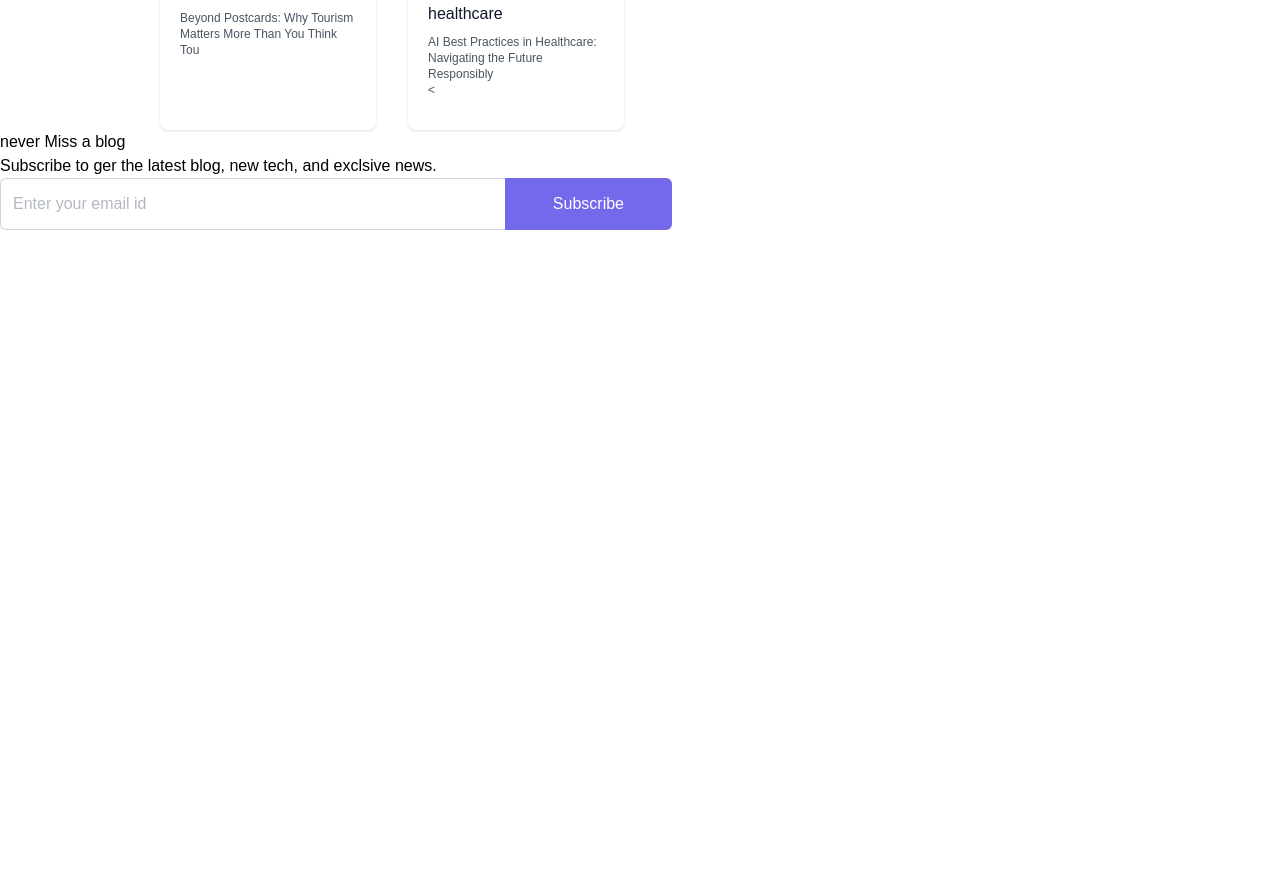
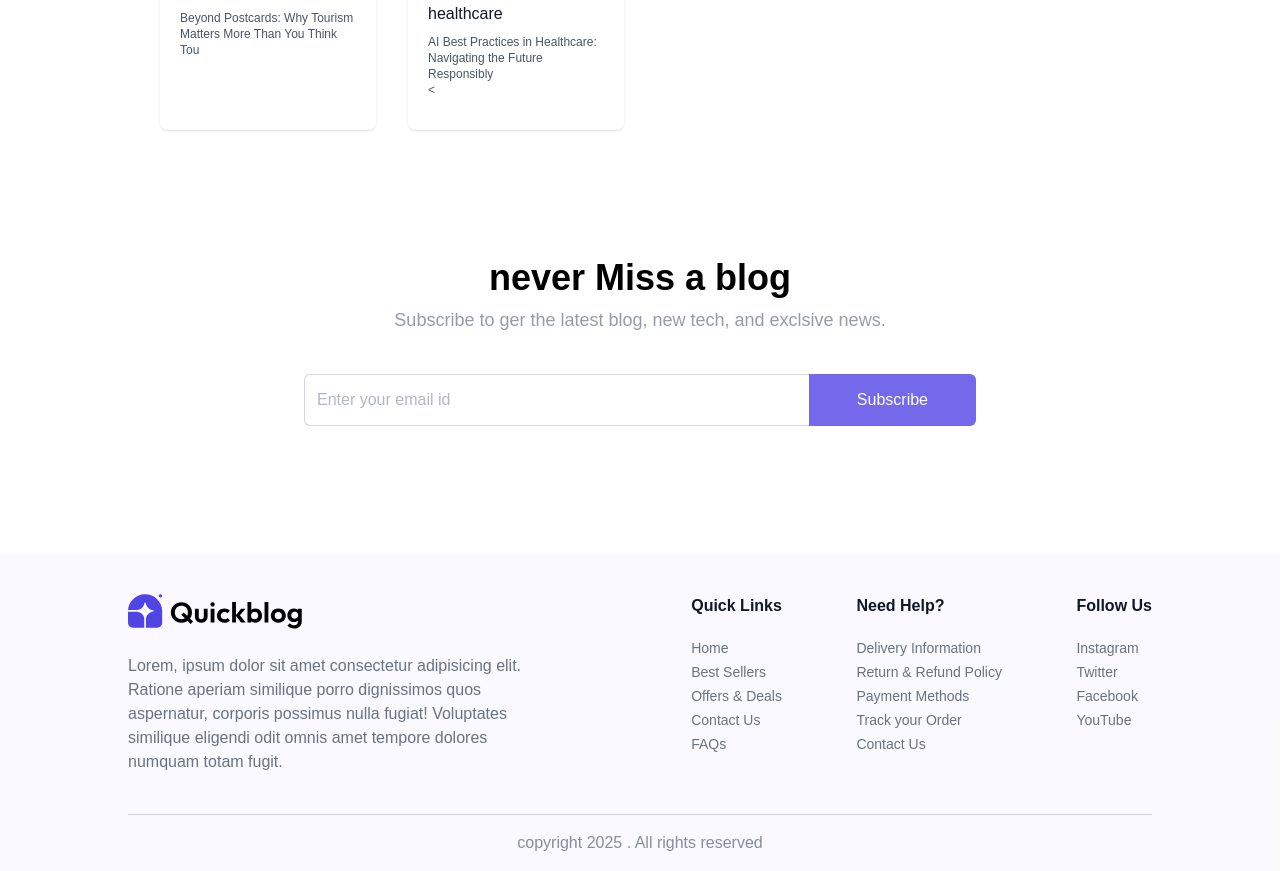
Before and after one commit to yasinarafat5353/AI-Powered-Blog-App-using-MERN-Stack, a React (Vite) app: page / in a window 1280 px wide. Shown: the part 1569-2440 px from the top of the page. Before the commit the page ends 1799 px from the top, so only its background shows below. Built offline with nearby package versions, Linux system fonts and the light colour scheme; a web font is replaced by a local one.

Commit message:
add footer

```diff
--- /dev/null
+++ b/src/components/Footer.jsx
@@ -0,0 +1,37 @@
+import React from 'react'
+import { assets, footer_data } from "../assets/assets";
+
+
+
+const Footer = () => {
+  return (
+    <div className='px-6 md:px-16 lg:px-32 bg-primary/3 '>
+      <div className='flex flex-col md:flex-row items-start justify-between gap-10 py-10 border-b border-gray-500/30 text-gray-500'>
+
+        <div >
+          <img src={assets.logo} alt='logo' className='w-32 sm:w-44 ' />
+          <p className='max-w-102.5 mt-6'> Lorem, ipsum dolor sit amet consectetur adipisicing elit. Ratione aperiam similique porro dignissimos quos aspernatur, corporis possimus nulla fugiat! Voluptates similique eligendi odit omnis amet tempore dolores numquam totam fugit.</p>
+        </div>
+
+        <div className='flex flex-wrap justify-between w-full md:w-[45%] gap-5 '>
+          {footer_data.map((section, index)=>(
+            <div key={index}>
+              <h3 className='font-semibold text-base text-gray-900 md:mb-5 mb-2'>{section.title}</h3>
+              <ul className='text-sm space-y-1'>
+                {section.links.map((link, i)=> (
+                  <li key={i}>
+                  <a href="#" className='hover:underline transition'>{link}</a>
+                  </li>
+                ))}
+              </ul>
+            </div>
+          ))}
+        </div>
+
+      </div>
+      <p className='py-4 text-center text-sm md:text-base text-gray-500/80'>copyright 2025 . All rights reserved</p>
+    </div>
+  )
+}
+
+export default Footer
--- a/src/components/Newsletter.jsx
+++ b/src/components/Newsletter.jsx
@@ -2,9 +2,9 @@
 
 const Newsletter = () => {
   return (
-    <div>
-      <h1>never Miss a blog</h1>
-      <p>Subscribe to ger the latest blog, new tech, and exclsive news.</p>
+    <div className='flex flex-col items-center justify-center text-center space-y-2 my-32'>
+      <h1 className='md:text-4xl text-2xl font-semibold '>never Miss a blog</h1>
+      <p className='md:text-lg text-gray-500/70 pb-8'>Subscribe to ger the latest blog, new tech, and exclsive news.</p>
       <form className='flex items-center justify-between max-w-2xl w-full md:h-13 h-12'>
         <input className='border border-gray-300 rounded-md h-full border-r-0 outline-none w-full rounded-r-none px-3 text-gray-500' type="text" placeholder='Enter your email id'required/>
         <button type='submit' className='md:px-12 px-8 h-full text-white bg-primary/80 hover:bg-primary transition-all cursor-pointer rounded-md rounded-l-none'>Subscribe</button>
--- a/src/pages/Home.jsx
+++ b/src/pages/Home.jsx
@@ -3,6 +3,7 @@
 import Header from '../components/Header'
 import BlogList from '../components/BlogList'
 import Newsletter from '../components/Newsletter'
+import Footer from '../components/Footer'
 export default function Home() {
   return (
     <>
@@ -10,6 +11,7 @@
      <Header/>
      <BlogList/>
     <Newsletter/>
+    <Footer/>
     </>
   )
 }
```
